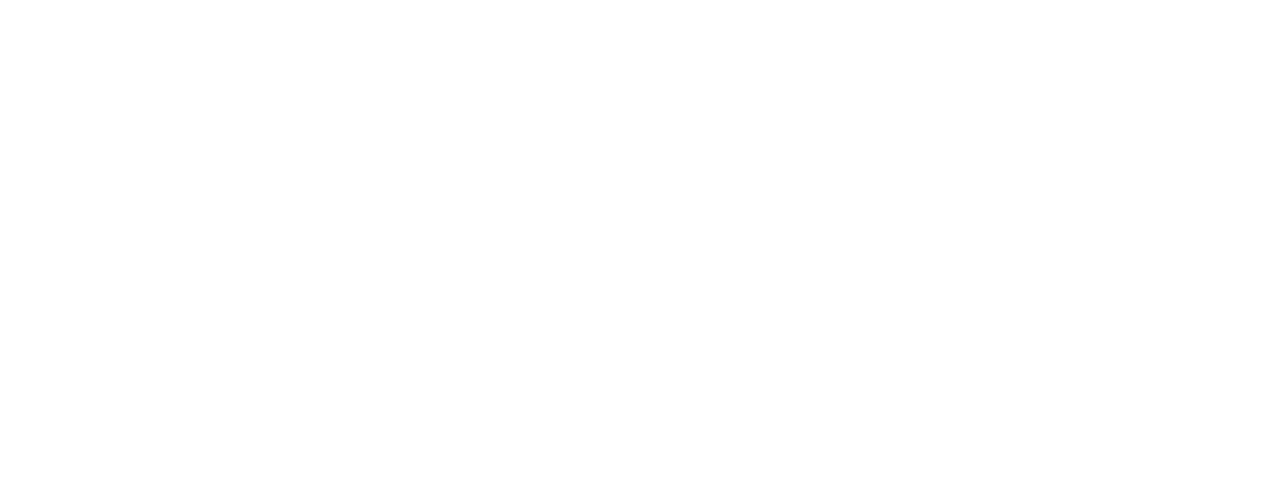
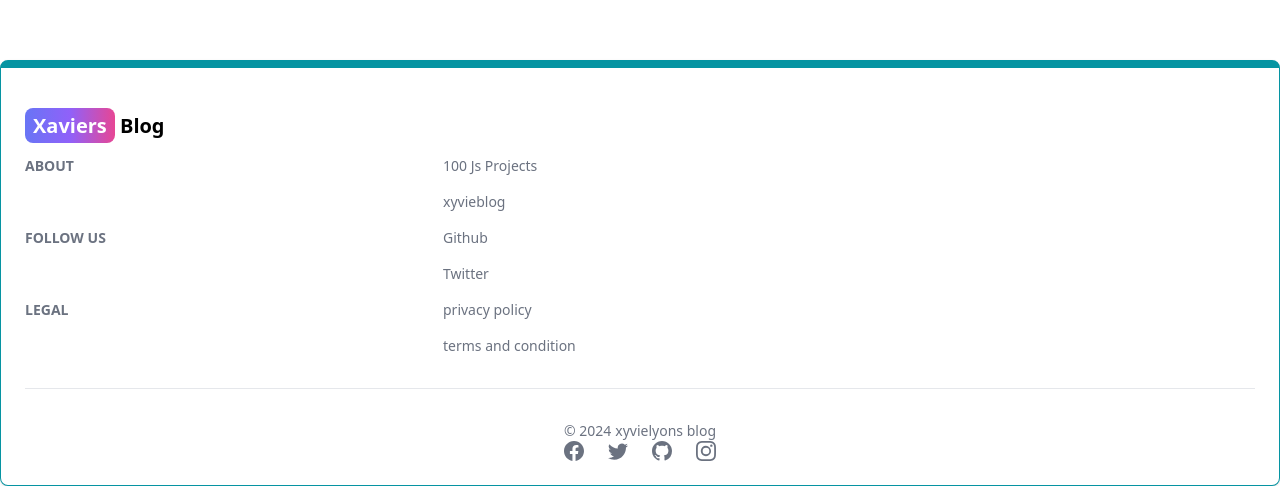
Before and after one commit to xyvielyons/mern-blog, a React app in the folder client/: page /sign-up in a window 1280 px wide. Shown: the part 884-1370 px from the top of the page. Before the commit the page ends 944 px from the top, so only its background shows below. Built offline with nearby package versions, Linux system fonts and the light colour scheme; the HTML template or start-up script is replaced by a standard one.

Commit message:
creating footer component

```diff
--- a/client/src/App.jsx
+++ b/client/src/App.jsx
@@ -7,21 +7,23 @@
 import Signup from "./pages/Signup"
 import Dashboard from "./pages/Dashboard"
 import Header from "./components/Header"
-
-
+import Layout from './components/Layout'
 export default function App() {
 
 
   return (
     <BrowserRouter>
     <Routes>
-      <Route element={<Header></Header>}>
+      <Route element={<Layout></Layout>}>
+
       <Route path="/" element={<Home></Home>}></Route>
       <Route path="/about" element={<About></About>}></Route>
       <Route path="/projects" element={<Projects></Projects>}></Route>
       <Route path="/sign-in" element={<Signin></Signin>}></Route>
       <Route path="/sign-up" element={<Signup></Signup>}></Route>
       <Route path="/dashboard" element={<Dashboard></Dashboard>}></Route>
+
+
       </Route>
 
 
--- /dev/null
+++ b/client/src/components/Footer.jsx
@@ -0,0 +1,91 @@
+import React from 'react'
+import {Footer} from "flowbite-react"
+import { Link } from 'react-router-dom'
+import {BsFacebook,BsInstagram,BsTwitter,BsGithub} from "react-icons/bs"
+export default function Footercom() {
+  return (
+  <Footer container className="border border-t-8 border-teal-500">
+      <div className="w-full max-w-7xl mx-auto">
+        <div className="grid w-full justify-between sm-flex md:grid-cols-1">
+            <div className="mt-5">
+                  <Link to="/" className='self-center whitespace-nowrap text-lg sm:text-xl font-semibold dark:text-white '>
+                  <span className='px-2 py-1 bg-gradient-to-r from-indigo-500 via-purple-500 to-pink-500 to-pink-500 rounded-lg text-white'>Xaviers</span> Blog
+                  </Link>
+            </div>
+            <div className="">
+            <div className='grid grid-cols-2 gap-8 sm: mt-4 sm:grid-cols-3 sm:gap-6'>
+              <Footer.Title title="About"/>
+              <Footer.LinkGroup col>
+                  <Footer.Link
+                  href="https://www.100jsprojects.com"
+                  target="_blank"
+                  >100 Js Projects</Footer.Link>
+
+                  <Footer.Link
+                  href="https://www.100jsprojects.com"
+                  target="_blank"
+                  rel="noopenner no refeerer"
+                  >xyvieblog</Footer.Link>
+
+
+                </Footer.LinkGroup>
+
+
+            </div>
+            <div className='grid grid-cols-2 gap-8 sm: mt-4 sm:grid-cols-3 sm:gap-6'>
+              <Footer.Title title="Follow Us"/>
+              <Footer.LinkGroup col>
+                  <Footer.Link
+                  href="https://www.100jsprojects.com"
+                  target="_blank"
+                  >Github</Footer.Link>
+
+                  <Footer.Link
+                  href="https://www.100jsprojects.com"
+                  target="_blank"
+                  rel="noopenner no refeerer"
+                  >Twitter</Footer.Link>
+
+
+                </Footer.LinkGroup>
+
+
+            </div>
+            <div className='grid grid-cols-2 gap-8 sm: mt-4 sm:grid-cols-3 sm:gap-6'>
+              <Footer.Title title="Legal"/>
+              <Footer.LinkGroup col>
+                  <Footer.Link
+                  href="https://www.100jsprojects.com"
+                  target="_blank"
+                  >privacy policy</Footer.Link>
+
+                  <Footer.Link
+                  href="https://www.100jsprojects.com"
+                  target="_blank"
+                  rel="noopenner no refeerer"
+                  >terms and condition</Footer.Link>
+
+
+                </Footer.LinkGroup>
+
+
+            </div>
+            </div>
+        </div>
+
+        <Footer.Divider></Footer.Divider>
+        <div className=''>
+          <Footer.Copyright href="#" by="xyvielyons blog" year={new Date().getFullYear()}/></div>
+          <div className="flex gap-6 sm:mt-0 mt-4 sm:justify-center">
+            <Footer.Icon href='#' icon={BsFacebook}/>
+            <Footer.Icon href='#' icon={BsTwitter}/>
+            <Footer.Icon href='#' icon={BsGithub}/>
+            <Footer.Icon href='#' icon={BsInstagram}/>
+
+
+          </div>
+      </div>
+
+   </Footer>
+  )
+}
--- a/client/src/components/Header.jsx
+++ b/client/src/components/Header.jsx
@@ -1,5 +1,4 @@
 import React from 'react'
-import {Outlet} from "react-router-dom"
 import {Navbar,TextInput,Button} from "flowbite-react"
 import { Link ,useLocation} from 'react-router-dom'
 import {FaMoon} from "react-icons/fa"
@@ -66,9 +65,11 @@
         </Navbar.Collapse>
 
     </Navbar>
-    <Outlet></Outlet>
+
+
 
     </>
 
+
   )
 }
--- /dev/null
+++ b/client/src/components/Layout.jsx
@@ -0,0 +1,14 @@
+import React from 'react'
+import { Outlet } from 'react-router-dom'
+import Header from './Header'
+import  Footer from './Footer'
+export default function Layout() {
+  return (
+    <>
+    <Header/>
+   <Outlet/>
+   <Footer/>
+    </>
+
+  )
+}
--- /dev/null
+++ b/client/src/layouts/homelayout.jsx
@@ -0,0 +1,12 @@
+import React from 'react'
+import { Outlet } from 'react-router-dom'
+import Header from '../components/Header'
+import Footer from '../components/Footer'
+
+
+function HomeLayout() {
+  return (
+    <Outlet></Outlet>
+  )
+}
+export default HomeLayout
--- a/client/src/pages/Signup.jsx
+++ b/client/src/pages/Signup.jsx
@@ -1,12 +1,12 @@
 import React,{useState} from 'react'
 import { Label, TextInput,Button,Alert, Spinner } from 'flowbite-react'
-import {Link} from "react-router-dom"
+import {Link,useNavigate} from "react-router-dom"
 import authFetch from '../axios/custom';
 export default function Signup() {
   const [formData,setFormData]=useState({});
   const [errorMessage,setErrorMessage]=useState(null);
   const [loading,setLoading]= useState(false)
-
+  const navigate = useNavigate();
 const handlechange = (e)=>{
 
   setFormData({...formData, [e.target.id]: e.target.value.trim()})
@@ -26,13 +26,17 @@
     console.log(res)
     if(res.data.status=== "success"){
       setErrorMessage(res.data.message)
+      navigate("/sign-in")
 
     }
+
     setLoading(false)
   }catch(error){
     setErrorMessage(error.message)
     setLoading(false)
   }
+
+
 
 }
 
```
